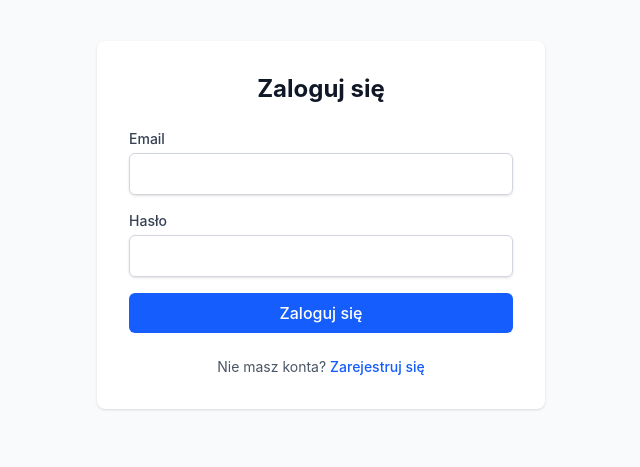
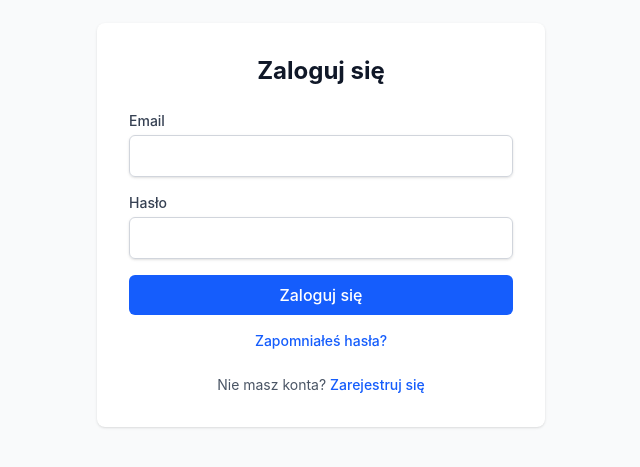
Before and after one commit to PZIO-2026/PZIO, a React (Vite) app in the folder frontend/: page /login in a window 1280 px wide. Shown: the part 175-642 px from the top of the page, without its empty margins (319-959 px from the left). Built offline with nearby package versions, Linux system fonts and the light colour scheme; no server answers.

Commit message:
feat(frontend): link to forgot-password and show banner after reset on LoginPage

```diff
--- a/frontend/src/modules/auth/pages/LoginPage.tsx
+++ b/frontend/src/modules/auth/pages/LoginPage.tsx
@@ -10,9 +10,17 @@ function readRegisteredEmail(state: unknown): string | null {
   return null;
 }
 
+function isPasswordResetSuccess(state: unknown): boolean {
+  if (typeof state === "object" && state !== null && "passwordResetSuccess" in state) {
+    return (state as { passwordResetSuccess?: unknown }).passwordResetSuccess === true;
+  }
+  return false;
+}
+
 export default function LoginPage() {
   const location = useLocation();
   const registeredEmail = readRegisteredEmail(location.state);
+  const passwordResetSuccess = isPasswordResetSuccess(location.state);
 
   return (
     <div className="flex min-h-screen items-center justify-center bg-gray-50 px-4 py-12">
@@ -25,7 +33,19 @@ export default function LoginPage() {
           </p>
         )}
 
+        {passwordResetSuccess && (
+          <p className="mb-4 rounded-md bg-green-50 px-3 py-2 text-sm text-green-700">
+            Hasło zostało zmienione. Zaloguj się nowym hasłem.
+          </p>
+        )}
+
         <LoginForm />
+
+        <p className="mt-4 text-center text-sm text-gray-600">
+          <Link to="/forgot-password" className="font-medium text-blue-600 hover:text-blue-700">
+            Zapomniałeś hasła?
+          </Link>
+        </p>
 
         <p className="mt-6 text-center text-sm text-gray-600">
           Nie masz konta?{" "}
```
